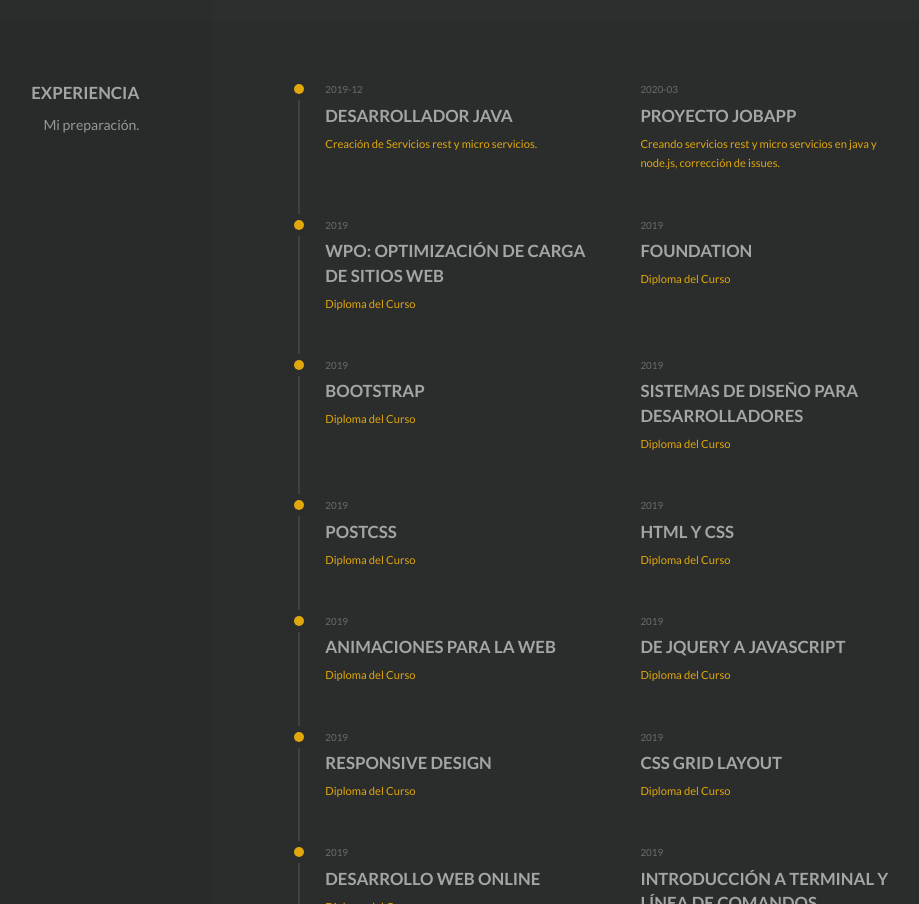
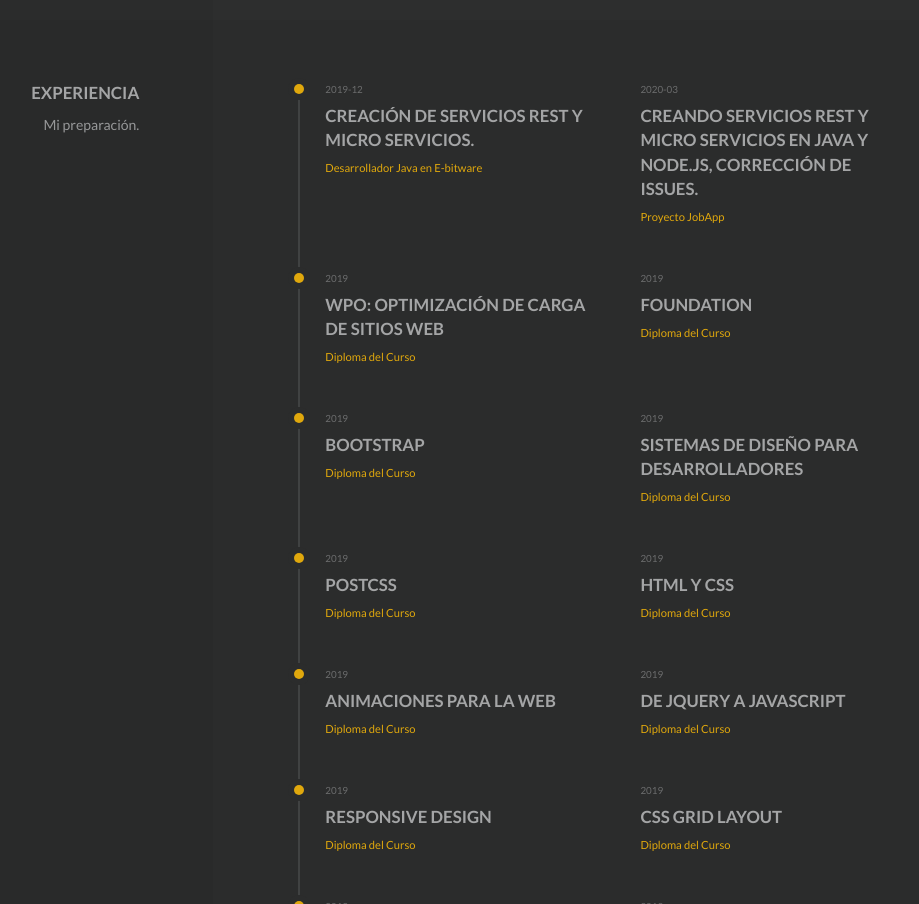
Before and after one commit to devjcs/Joel-Cadena.github.io, a plain HTML site: page index.html in a window 1280 px wide. Shown: the part 1885-2789 px from the top of the page, without its empty margins (172-1091 px from the left). Drawn offline with Linux system fonts and the light colour scheme.

Commit message:
v1
cambiando de lugar los textos

```diff
--- a/index.html
+++ b/index.html
@@ -626,10 +626,10 @@
                                                 </div>
                                                 <h3 class="c-work__heading">
                                                     <a href="https://www.e-bitware.com/" target="_blank" class="t-link-container">
-                                                        Desarrollador Java
+                                                        Creación de Servicios rest y micro servicios.
                                                     </h3>
                                                     <h4 class="c-work__title t-link-container__item">
-                                                        Creación de Servicios rest y micro servicios.
+                                                        Desarrollador Java en E-bitware
                                                     </h4>
                                                     </div>
                                                     <div class="o-grid__col-md-5">
@@ -638,10 +638,10 @@
                                                                 2020-03
                                                             </div>
                                                             <h3 class="c-work__heading">
-                                                                Proyecto JobApp
+                                                                Creando servicios rest y micro servicios en java y node.js, corrección de issues.
                                                             </h3>
                                                             <h4 class="c-work__title t-link-container__item">
-                                                                Creando servicios rest y micro servicios en java y node.js, corrección de issues.
+                                                                Proyecto JobApp
                                                             </h4>
                                                             </div>
                                                             <div class="o-grid__col-md-7">
```
